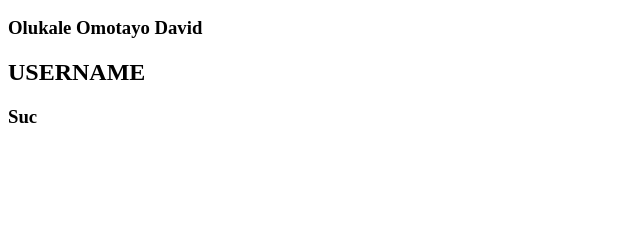
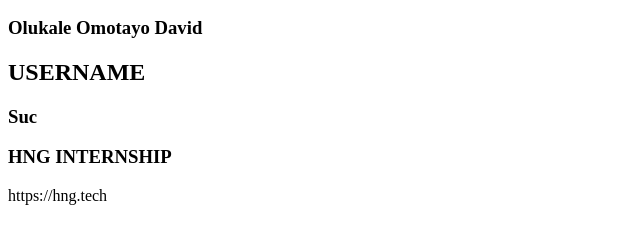
Before and after one commit to Suc212/HNG-internship-omotayo, a plain HTML site: page index.html in a window 1280 px wide. Shown: the part 110-354 px from the top of the page, without its empty margins (0-640 px from the left). Drawn offline with Linux system fonts and the light colour scheme.

Commit message:
added the hng internship website

```diff
--- a/index.html
+++ b/index.html
@@ -11,6 +11,9 @@
     <h3>Olukale Omotayo David</h3>
     <h2>USERNAME</h2>
     <h3>Suc</h3>
+    <h3>HNG INTERNSHIP</h3>
+    <p>https://hng.tech</p>
+
 
 
 </body>
```
